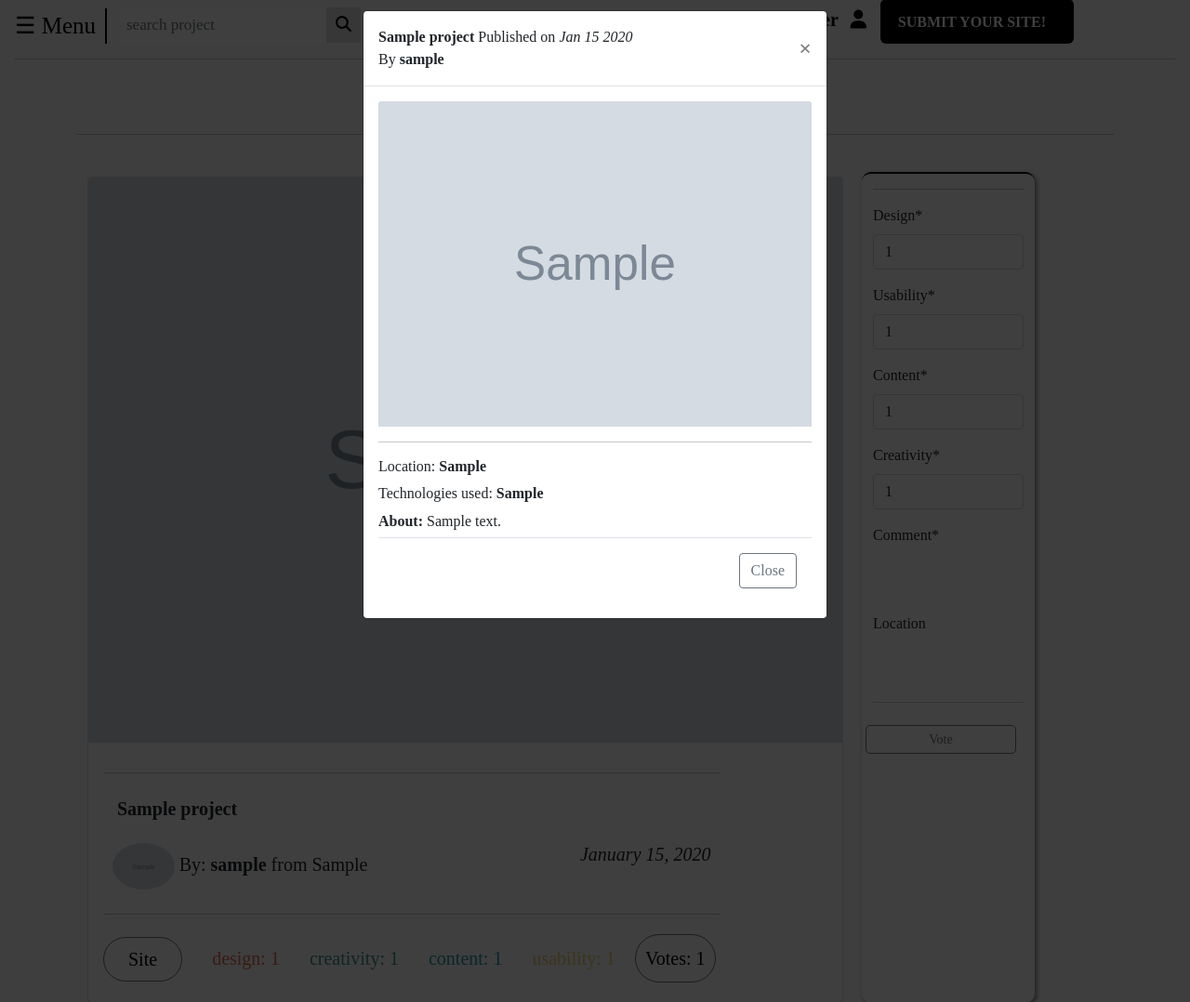
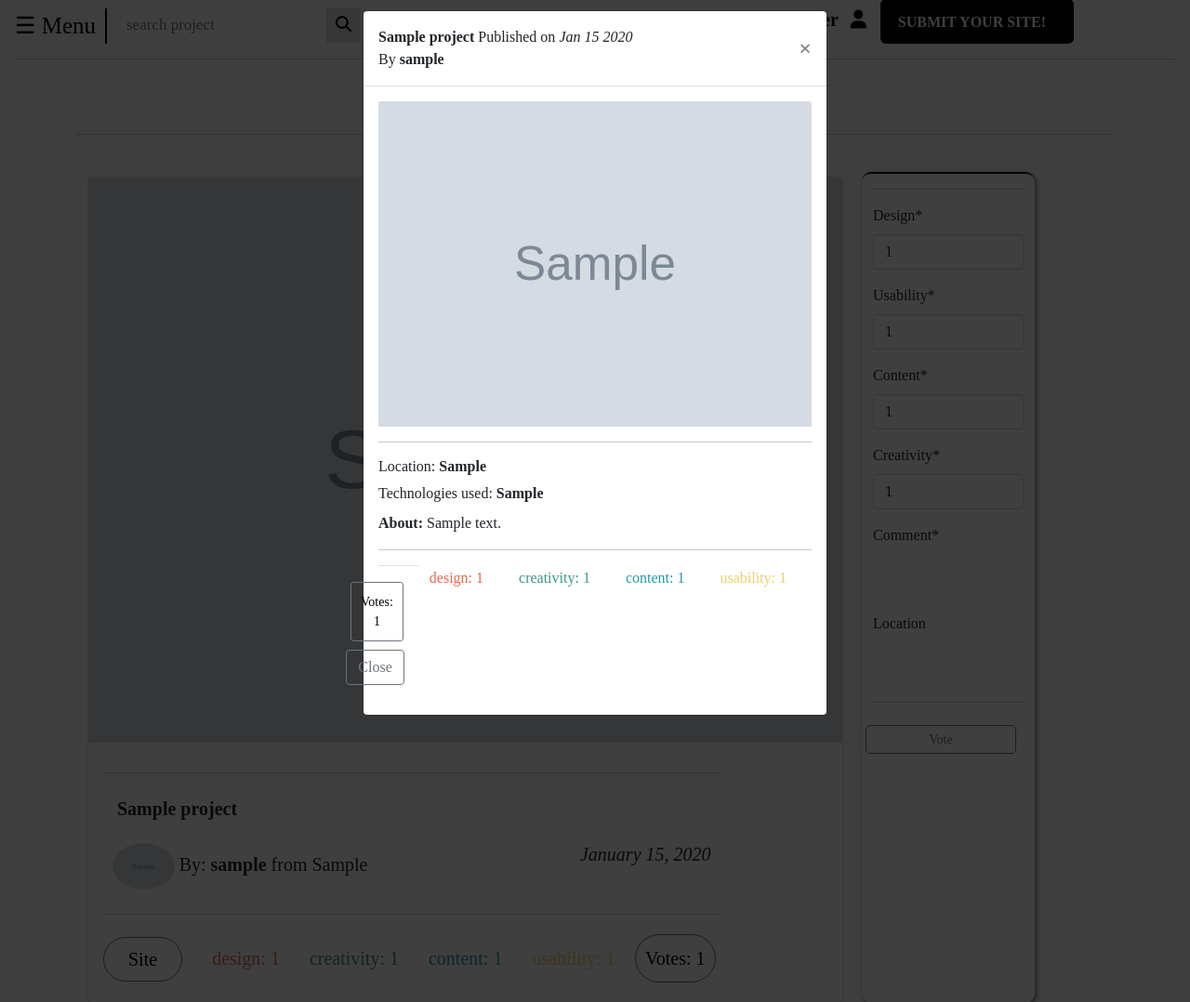
Before and after one commit to SayiaFelix/Awwwards, a Django app: page / in a window 1280 px wide, after a click that opens the changed part. Shown: the part 17-1095 px from the top of the page at 93% size. Run offline with Django 3.2, Linux system fonts and the light colour scheme; tables that the repository leaves empty hold one stand-in row (values such as "Sample post"); grey boxes marked "Sample" are stand-in pictures; some libraries are stand-ins or nearby versions; some web fonts are replaced.

```diff
--- a/awwards/templates/awwards/homepage.html
+++ b/awwards/templates/awwards/homepage.html
@@ -111,14 +111,22 @@
           <span aria-hidden="true">&times;</span>
       </div>
       <div class="modal-body">
+
         <img class="card-img-top" class="img-responsive" src="{{project.project_photo.url}}" data-target="#extraModal{{project.id}}" data-toggle="modal" size="80px200">
         <br>
         <hr>
 
         <h6>Location: <b>  {{project.location}}</b></h6>
         <label>Technologies used: <b> {{project.technologies}} </b></label>
-        <h6><b>About: </b> {{project.description}}</h6>
+        <p><b>About: </b> {{project.description}}</p>
+
+           <button class="btn three d-flex justify-content-end" style="float:right; padding:10px; margin:px;color:#ECD06F;border-radius:25px;">usability: {{ project.usability_rating| floatformat  }}</button>
+           <button class="btn four d-flex justify-content-end " style="float:right; padding:10px; margin:px;color:#2699AA;border-radius:25px;">content: {{ project.content_rating| floatformat  }}</button>
+           <button class="btn four d-flex justify-content-end " style="float:right; padding:10px; margin:px;color:#3C948B;border-radius:25px;">creativity: {{ project.creativity_rating| floatformat  }}</button>
+           <button class="btn two d-flex justify-content-end " style="float:right; padding:10px; margin:px;color:#DF6C4F;border-radius:25px;">design: {{ project.design_rating| floatformat  }}</button>
+        <hr>
         <div class="modal-footer">
+            <button class="btn  btn-sm btn-outline-secondary " style="padding:10px; margin:5px;color:black;float:left;">Votes: {{ project.reviews.count| floatformat  }}</button>
           <button type="button" class="btn btn-outline-secondary" data-dismiss="modal">Close</button>
         </div>
       </div>
```
Also changed, not shown: README.md.
